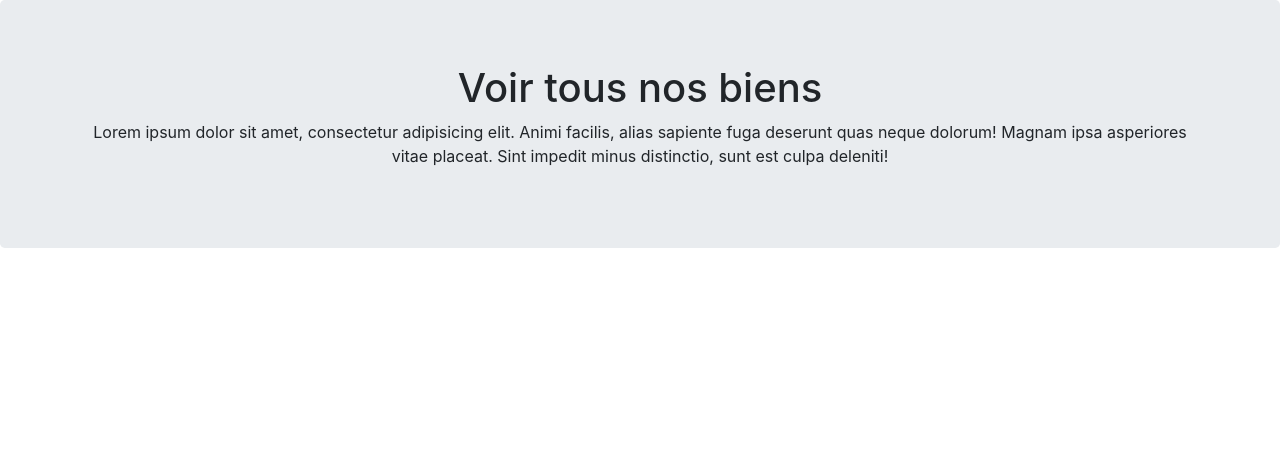
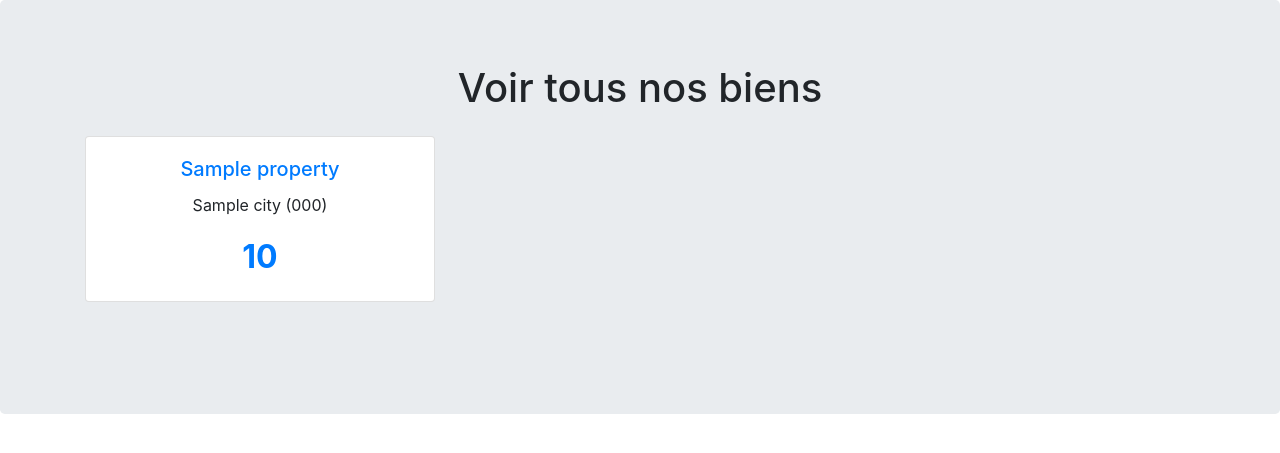
Before and after one commit to sergisergio/Symfony, a Symfony app: template templates/property/index.html.twig in a window 1280 px wide. Shown: the part 56-509 px from the top of the page. Run offline with Twig, Linux system fonts and the light colour scheme; the template is opened without the code that fills it: most values are stand-ins (such as "Sample title", 1, 10 or a date in 2020); some libraries are stand-ins or nearby versions.

Commit message:
Pagination avec KnpPaginator

```diff
--- a/composer.json
+++ b/composer.json
@@ -11,6 +11,8 @@
         "doctrine/doctrine-bundle": "^2.1",
         "doctrine/doctrine-migrations-bundle": "^3.0",
         "doctrine/orm": "^2.7",
+        "fzaninotto/faker": "^1.9",
+        "knplabs/knp-paginator-bundle": "^5.3",
         "phpdocumentor/reflection-docblock": "^5.2",
         "sensio/framework-extra-bundle": "^5.1",
         "symfony/asset": "4.4.*",
--- a/config/bundles.php
+++ b/config/bundles.php
@@ -14,4 +14,5 @@ return [
     Symfony\Bundle\MakerBundle\MakerBundle::class => ['dev' => true],
     Symfony\Bundle\WebServerBundle\WebServerBundle::class => ['dev' => true],
     Doctrine\Bundle\FixturesBundle\DoctrineFixturesBundle::class => ['dev' => true, 'test' => true],
+    Knp\Bundle\PaginatorBundle\KnpPaginatorBundle::class => ['all' => true],
 ];
--- /dev/null
+++ b/templates/property/_property.html.twig
@@ -0,0 +1,13 @@
+<div class="card mb-4">
+    <div class="card-body">
+        <h5 class="card-title">
+          <a href="{{ path('property.show', {slug: property.slug, id: property.id }) }}">
+            {{ property.title }}
+          </a>
+        </h5>
+        <p class="card-text">{{ property.city }} ({{ property.postalCode }})</p>
+        <div class="text-primary" style="font-size: 2rem;font-weight: bold;">
+            {{ property.formattedPrice }}
+        </div>
+    </div>
+</div>
--- a/templates/property/index.html.twig
+++ b/templates/property/index.html.twig
@@ -5,9 +5,18 @@
 {% block body %}
     <div class="jumbotron text-center">
       <div class="container">
-      <h1>Voir tous nos biens</h1>
-      <p>Lorem ipsum dolor sit amet, consectetur adipisicing elit. Animi facilis, alias sapiente fuga deserunt quas neque dolorum! Magnam ipsa asperiores vitae placeat. Sint impedit minus distinctio, sunt est culpa deleniti!</p>
+      <h1 class="mb-4">Voir tous nos biens</h1>
 
+      <div class="row">
+        {% for property in properties %}
+        <div class="col-md-4">
+            {% include 'property/_property.html.twig' %}
+        </div>
+        {% endfor %}
+      </div>
+
+      <div class="pagination mt-4 d-flex justify-content-center">
+          {{ knp_pagination_render(properties) }}
+      </div>
     </div>
-  </div>
 {% endblock %}
```
Also changed, not shown: src/Controller/PropertyController.php (+9 -24 lines), src/DataFixtures/PropertyFixtures.php (added, +35 -0 lines), src/Repository/PropertyRepository.php (+4 -4 lines), 3 other files.
